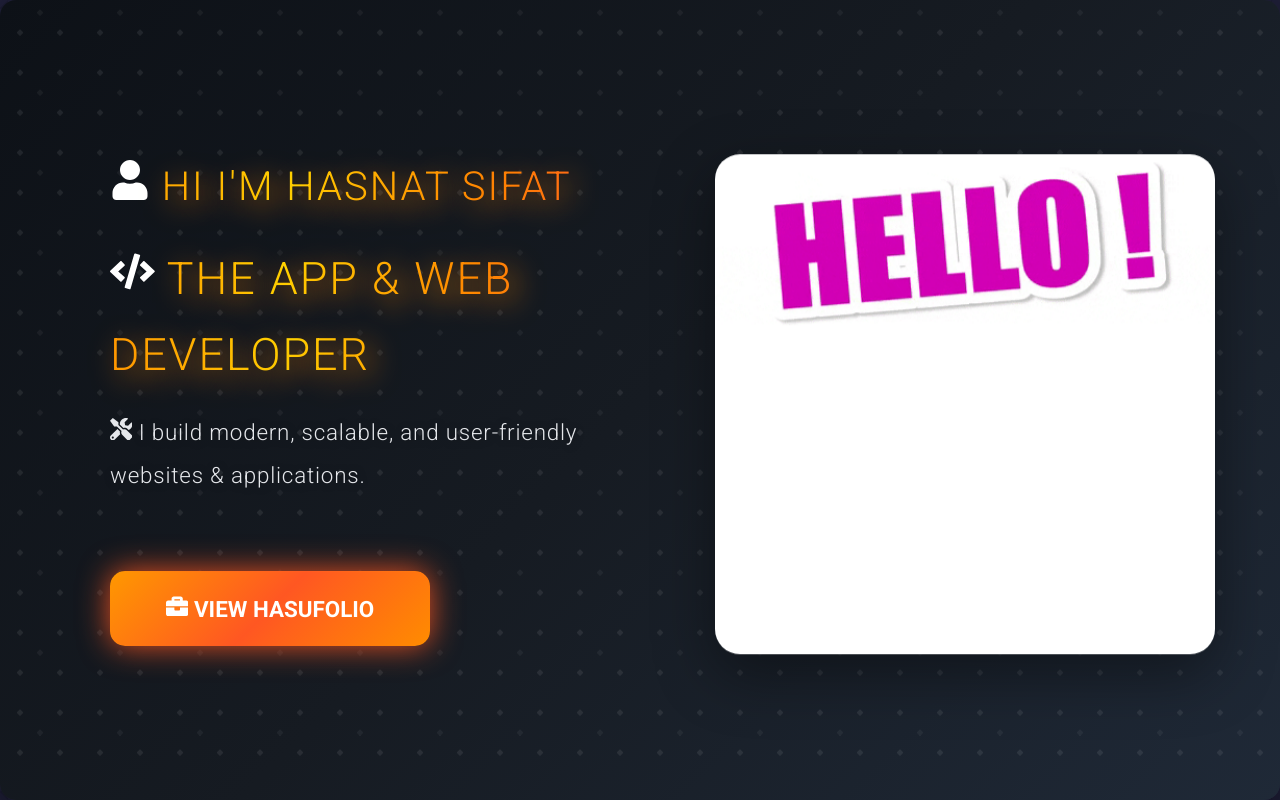
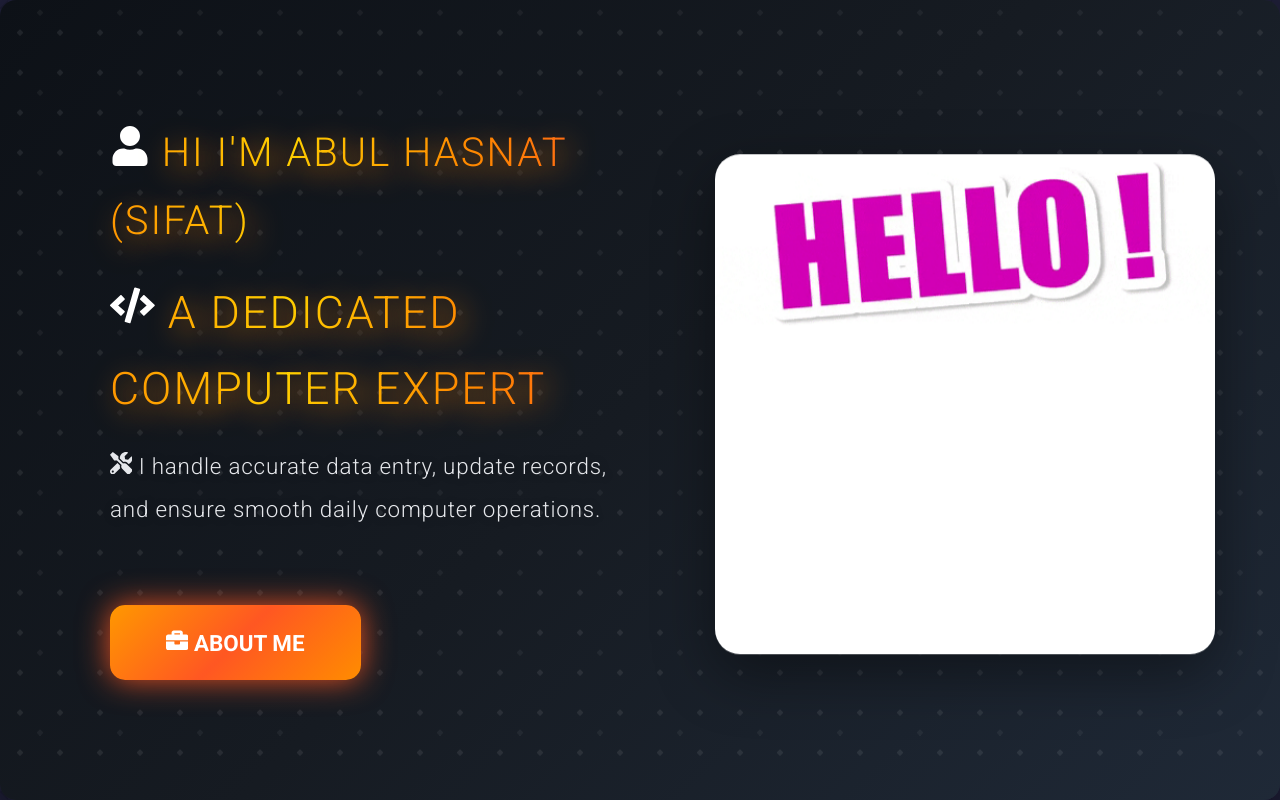
Before and after one commit to abulhasnatsifat/HasuFolio, a React (Create React App) app: page / in a window 1280 px wide. Built offline with nearby package versions, Linux system fonts and the light colour scheme.

Commit message:
Add files via upload

```diff
--- a/src/components/Welcome/Welcome.jsx
+++ b/src/components/Welcome/Welcome.jsx
@@ -31,11 +31,11 @@ function App() {
   return (
     <div className="portfolio-container">
       <div className="left-side">
-        <h1><FaUser />  Hi I'm Hasnat Sifat</h1>
-        <h2><FaCode /> The App & Web Developer</h2>
-        <p><FaTools /> I build modern, scalable, and user-friendly websites & applications.</p>
+        <h1><FaUser />  Hi I'm Abul Hasnat (Sifat)</h1>
+        <h2><FaCode /> A Dedicated Computer Expert</h2>
+        <p><FaTools /> I handle accurate data entry, update records, and ensure smooth daily computer operations. </p>
         <div className="cta-buttons">
-          <button onClick={() => navigate('/loading')}><FaBriefcase />  View HasuFolio</button>
+          <button onClick={() => navigate('/loading')}><FaBriefcase />  About Me</button>
         </div>
       </div>
       <div className="right-side">
```
